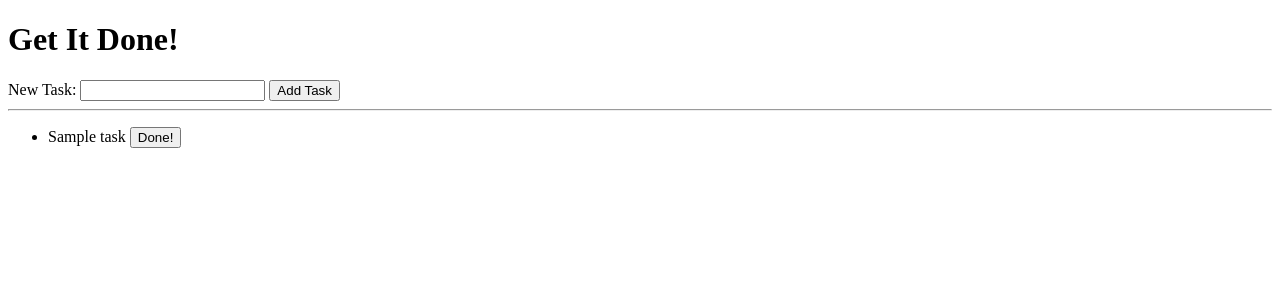
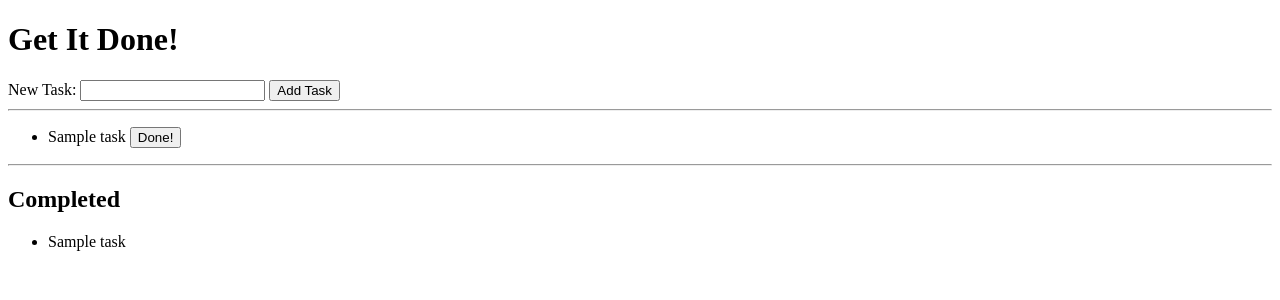
Before and after one commit to Sara-Hamilton/get-it-done, a Flask app: template templates/todos.html in a window 1280 px wide. Shown: the top 300 px of the page. Run offline with Flask 2, Linux system fonts and the light colour scheme; tables that the repository leaves empty hold one stand-in row (Sample ...); the template is opened without the code that fills it: values named after a table or form of the project are taken from there, most other values are stand-ins (such as "Sample title", 1, 10 or a date in 2020).

Commit message:
completed class 2.0 prep

```diff
--- a/main.py
+++ b/main.py
@@ -13,9 +13,11 @@ class Task(db.Model):
 
     id = db.Column(db.Integer, primary_key=True)
     name = db.Column(db.String(120))
+    completed = db.Column(db.Boolean)
 
     def __init__(self, name):
         self.name = name
+        self.completed = False
 
 @app.route('/', methods=["POST", "GET"])
 def index():
@@ -26,15 +28,17 @@ def index():
         db.session.add(new_task)
         db.session.commit()
 
-    tasks = Task.query.all()
-
-    return render_template('todos.html', title="Get It Done!", tasks=tasks)
+    tasks = Task.query.filter_by(completed = False).all()
+    completed_tasks = Task.query.filter_by(completed = True).all()
+    return render_template('todos.html', title="Get It Done!",
+        tasks=tasks, completed_tasks = completed_tasks)
 
 @app.route('/delete-task', methods=["POST"])
 def delete_task():
     task_id = int(request.form['task-id'])
     task = Task.query.get(task_id)
-    db.session.delete(task)
+    task.completed = True
+    db.session.add(task)
     db.session.commit()
 
     return redirect('/')
--- a/templates/todos.html
+++ b/templates/todos.html
@@ -24,4 +24,14 @@
     {% endfor %}
 </ul>
 
-{% endif %} {% endblock %}
+{% endif %}
+
+<hr/>
+
+<h2>Completed</h2>
+<ul>
+    {% for task in completed_tasks %}
+    <li>{{task.name}}</li>
+    {% endfor %}
+</ul>
+{% endblock %}
```
